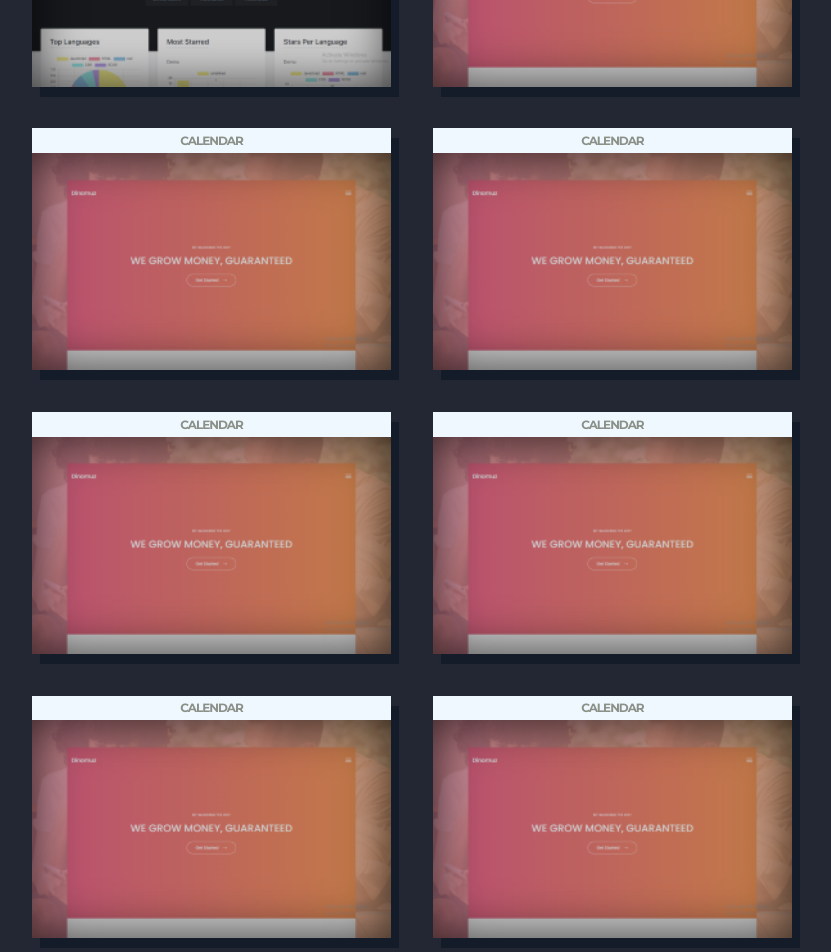
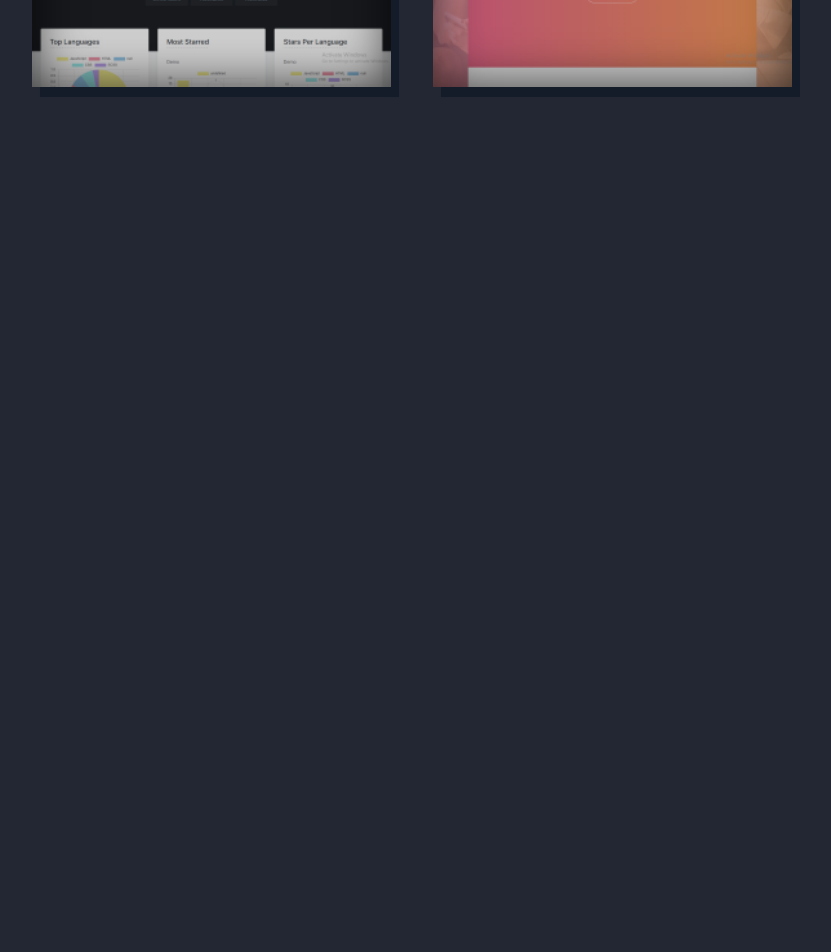
Before and after one commit to mikaeileghbal/react-portfolio, a React (Create React App) app: page /portfolio in a window 1280 px wide. Shown: the part 560-1512 px from the top of the page, without its empty margins (228-1059 px from the left). After the commit the page ends 800 px from the top, so only its background shows below. Built offline with nearby package versions, Linux system fonts and the light colour scheme.

Commit message:
Solve about page text animation problem with spaces

```diff
--- a/src/components/Layout.js
+++ b/src/components/Layout.js
@@ -5,7 +5,7 @@ import Header from "./Header";
 export default function Layout() {
   return (
     <>
-      <Header />
+      {/* <Header /> */}
       <main>
         <Outlet />
       </main>
--- a/src/components/Social.js
+++ b/src/components/Social.js
@@ -41,7 +41,7 @@ export default function Social() {
       <StyledList>
         <StyledItem>
           <GithubButton href="https://mikaeileghbal.github.com" target="blank">
-            <FaGithub size={32} />
+            <FaGithub size={33} />
           </GithubButton>
         </StyledItem>
         <StyledItem>
--- a/src/index.scss
+++ b/src/index.scss
@@ -36,6 +36,11 @@ body {
   border-radius: 6px;
 }
 
+::selection {
+  background-color: #98d4ff;
+  color: #fff;
+}
+
 h1,
 h2,
 h3,
@@ -43,7 +48,7 @@ h4,
 h5,
 h6 {
   font-family: "Montserrat", sans-serif;
-  letter-spacing: -2px;
+  letter-spacing: -1.5px;
 }
 
 button,
--- a/src/pages/portfolio.js
+++ b/src/pages/portfolio.js
@@ -35,7 +35,8 @@ const ItemButtonList = styled(ItemTagList)`
   opacity: 0;
 `;
 
-const PortoContainer = styled.div`
+const PortoContainer = styled.ul`
+  list-style: none;
   margin: 2em auto;
   display: grid;
   grid-template-columns: repeat(auto-fit, minmax(300px, 1fr));
@@ -90,7 +91,7 @@ const PortoItem = styled.figure`
     opacity: 0;
     text-align: center;
     z-index: 3;
-    transform: translateY(-100%);
+    transform: translateY(-120%);
     transform-style: flat;
     transition: opacity 0.15s ease-out,
       transform 0.25s cubic-bezier(0, 0.75, 0, 1);
@@ -244,6 +245,8 @@ export default function Portfolio() {
           technology.
         </Text>
         <PortoContainer>
+          <li>
+            <a href="#">
               <PortoItem image="githubuser.png">
                 <div class="item__image__wrapp">
                   <img
@@ -280,6 +283,10 @@ export default function Portfolio() {
               </ItemButtonList> */}
                 </figcaption>
               </PortoItem>
+            </a>
+          </li>
+          <li>
+            <a href="#">
               <PortoItem image="dinomuz.png">
                 <div class="item__image__wrapp">
                   <img
@@ -325,276 +332,8 @@ export default function Portfolio() {
               </ItemButtonList> */}
                 </figcaption>
               </PortoItem>
-          <PortoItem image="dinomuz.png">
-            <div class="item__image__wrapp">
-              <img
-                id="image"
-                class="item__image"
-                src="./images/dinomuz.png"
-                alt=""
-              />
-            </div>
-            <ItemTitle>Calendar</ItemTitle>
-            <figcaption class="item__header">
-              <ItemTagList className="item__list">
-                <li>
-                  <TagButton>html</TagButton>
+            </a>
           </li>
-                <li>
-                  <TagButton>css</TagButton>
-                </li>
-                <li>
-                  <TagButton>javascript</TagButton>
-                </li>
-                <li>
-                  <TagButton>sass</TagButton>
-                </li>
-                <li>
-                  <TagButton>react</TagButton>
-                </li>
-                <li>
-                  <TagButton>redux</TagButton>
-                </li>
-              </ItemTagList>
-              {/* <ItemButtonList className="item__list">
-                <li>
-                  <StyledButton backColor={colors.greenHover}>
-                    live
-                  </StyledButton>
-                </li>
-                <li>
-                  <StyledButton backColor={colors.greenHover}>
-                    github
-                  </StyledButton>
-                </li>
-              </ItemButtonList> */}
-            </figcaption>
-          </PortoItem>
-          <PortoItem image="dinomuz.png">
-            <div class="item__image__wrapp">
-              <img
-                id="image"
-                class="item__image"
-                src="./images/dinomuz.png"
-                alt=""
-              />
-            </div>
-            <ItemTitle>Calendar</ItemTitle>
-            <figcaption class="item__header">
-              <ItemTagList className="item__list">
-                <li>
-                  <TagButton>html</TagButton>
-                </li>
-                <li>
-                  <TagButton>css</TagButton>
-                </li>
-                <li>
-                  <TagButton>javascript</TagButton>
-                </li>
-                <li>
-                  <TagButton>sass</TagButton>
-                </li>
-                <li>
-                  <TagButton>react</TagButton>
-                </li>
-                <li>
-                  <TagButton>redux</TagButton>
-                </li>
-              </ItemTagList>
-              {/* <ItemButtonList className="item__list">
-                <li>
-                  <StyledButton backColor={colors.greenHover}>
-                    live
-                  </StyledButton>
-                </li>
-                <li>
-                  <StyledButton backColor={colors.greenHover}>
-                    github
-                  </StyledButton>
-                </li>
-              </ItemButtonList> */}
-            </figcaption>
-          </PortoItem>
-          <PortoItem image="dinomuz.png">
-            <div class="item__image__wrapp">
-              <img
-                id="image"
-                class="item__image"
-                src="./images/dinomuz.png"
-                alt=""
-              />
-            </div>
-            <ItemTitle>Calendar</ItemTitle>
-            <figcaption class="item__header">
-              <ItemTagList>
-                <li>
-                  <TagButton>html</TagButton>
-                </li>
-                <li>
-                  <TagButton>css</TagButton>
-                </li>
-                <li>
-                  <TagButton>javascript</TagButton>
-                </li>
-                <li>
-                  <TagButton>sass</TagButton>
-                </li>
-                <li>
-                  <TagButton>react</TagButton>
-                </li>
-                <li>
-                  <TagButton>redux</TagButton>
-                </li>
-              </ItemTagList>
-              {/* <ItemButtonList className="item__list">
-                <li>
-                  <StyledButton backColor={colors.greenHover}>
-                    live
-                  </StyledButton>
-                </li>
-                <li>
-                  <StyledButton backColor={colors.greenHover}>
-                    github
-                  </StyledButton>
-                </li>
-              </ItemButtonList> */}
-            </figcaption>
-          </PortoItem>
-          <PortoItem image="dinomuz.png">
-            <div class="item__image__wrapp">
-              <img
-                id="image"
-                class="item__image"
-                src="./images/dinomuz.png"
-                alt=""
-              />
-            </div>
-            <ItemTitle>Calendar</ItemTitle>
-            <figcaption class="item__header">
-              <ItemTagList>
-                <li>
-                  <TagButton>html</TagButton>
-                </li>
-                <li>
-                  <TagButton>css</TagButton>
-                </li>
-                <li>
-                  <TagButton>javascript</TagButton>
-                </li>
-                <li>
-                  <TagButton>sass</TagButton>
-                </li>
-                <li>
-                  <TagButton>react</TagButton>
-                </li>
-                <li>
-                  <TagButton>redux</TagButton>
-                </li>
-              </ItemTagList>
-              {/* <ItemButtonList className="item__list">
-                <li>
-                  <StyledButton backColor={colors.greenHover}>
-                    live
-                  </StyledButton>
-                </li>
-                <li>
-                  <StyledButton backColor={colors.greenHover}>
-                    github
-                  </StyledButton>
-                </li>
-              </ItemButtonList> */}
-            </figcaption>
-          </PortoItem>
-          <PortoItem image="dinomuz.png">
-            <div class="item__image__wrapp">
-              <img
-                id="image"
-                class="item__image"
-                src="./images/dinomuz.png"
-                alt=""
-              />
-            </div>
-            <ItemTitle>Calendar</ItemTitle>
-            <figcaption class="item__header">
-              <ItemTagList>
-                <li>
-                  <TagButton>html</TagButton>
-                </li>
-                <li>
-                  <TagButton>css</TagButton>
-                </li>
-                <li>
-                  <TagButton>javascript</TagButton>
-                </li>
-                <li>
-                  <TagButton>sass</TagButton>
-                </li>
-                <li>
-                  <TagButton>react</TagButton>
-                </li>
-                <li>
-                  <TagButton>redux</TagButton>
-                </li>
-              </ItemTagList>
-              {/* <ItemButtonList className="item__list">
-                <li>
-                  <StyledButton backColor={colors.greenHover}>
-                    live
-                  </StyledButton>
-                </li>
-                <li>
-                  <StyledButton backColor={colors.greenHover}>
-                    github
-                  </StyledButton>
-                </li>
-              </ItemButtonList> */}
-            </figcaption>
-          </PortoItem>
-          <PortoItem image="dinomuz.png">
-            <div class="item__image__wrapp">
-              <img
-                id="image"
-                class="item__image"
-                src="./images/dinomuz.png"
-                alt=""
-              />
-            </div>
-            <ItemTitle>Calendar</ItemTitle>
-            <figcaption class="item__header">
-              <ItemTagList>
-                <li>
-                  <TagButton>html</TagButton>
-                </li>
-                <li>
-                  <TagButton>css</TagButton>
-                </li>
-                <li>
-                  <TagButton>javascript</TagButton>
-                </li>
-                <li>
-                  <TagButton>sass</TagButton>
-                </li>
-                <li>
-                  <TagButton>react</TagButton>
-                </li>
-                <li>
-                  <TagButton>redux</TagButton>
-                </li>
-              </ItemTagList>
-              {/* <ItemButtonList className="item__list">
-                <li>
-                  <StyledButton backColor={colors.greenHover}>
-                    live
-                  </StyledButton>
-                </li>
-                <li>
-                  <StyledButton backColor={colors.greenHover}>
-                    github
-                  </StyledButton>
-                </li>
-              </ItemButtonList> */}
-            </figcaption>
-          </PortoItem>
         </PortoContainer>
       </Container>
     </Section>
--- a/src/styles/global.js
+++ b/src/styles/global.js
@@ -26,7 +26,7 @@ export const SectionTitle = styled.h1`
 export const Text = styled.p`
   color: ${colors.grayDark};
   max-width: 800px;
-  font-weight: 400;
+  font-weight: 500;
   font-size: 16px;
   line-height: 2;
   margin-top: 2px;
```
Also changed, not shown: src/components/AnimatedLetter/AnimatedLetters.js (+5 -3 lines), src/components/AnimatedLetter/AnimatedLetters.scss (+18 -1 lines), src/pages/about.js (+26 -46 lines). Lines whose indentation alone changed are shown as unchanged.
